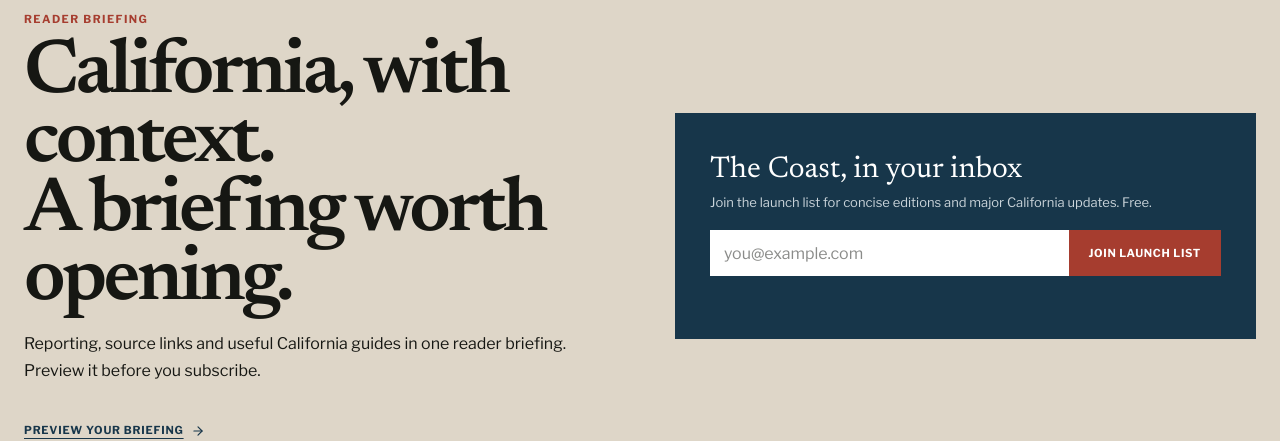
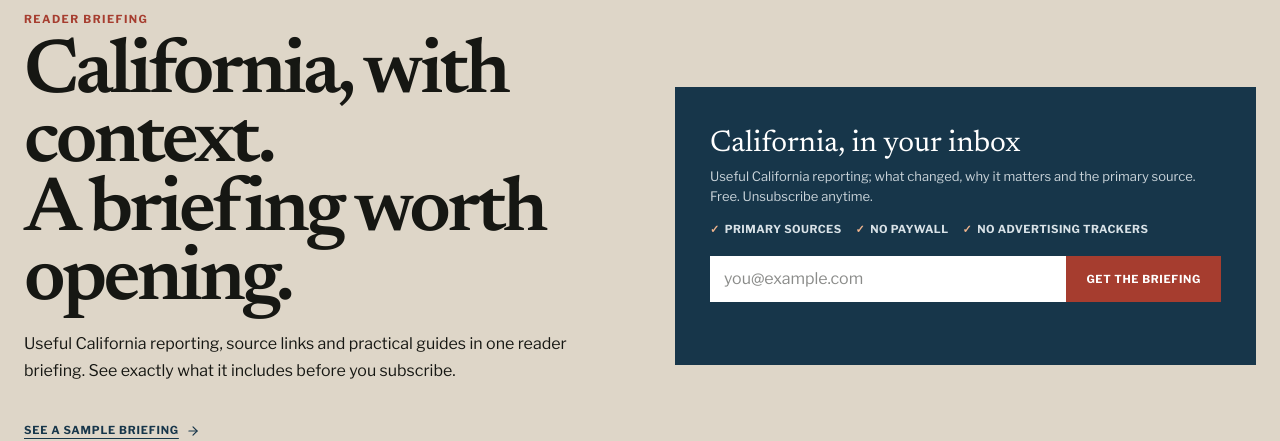
Before and after one commit to kylelangford9/golden-coast-journal, a Next.js app: page / in a window 1280 px wide. Shown: the part 1060-1501 px from the top of the page. Built offline with nearby package versions, Linux system fonts and the light colour scheme; no server answers.

Commit message:
Clarify the Journal briefing offer

```diff
--- a/app/article/[slug]/page.tsx
+++ b/app/article/[slug]/page.tsx
@@ -244,8 +244,8 @@ export default async function ArticlePage({ params }: ArticlePageProps) {
               California, clearly explained.
             </h2>
             <p>
-              Join the Journal’s launch list for concise editions; they are
-              free, with no advertising trackers.
+              Get the next briefing; concise California reporting,
+              primary-source links and no advertising trackers. Free.
             </p>
           </div>
           <NewsletterForm placement="article" articleSlug={article.slug} />
--- a/app/globals.css
+++ b/app/globals.css
@@ -240,6 +240,8 @@ button { color: inherit; }
 .newsletter-form { max-width: 620px; padding: 35px; background: var(--navy); color: white; }
 .newsletter-form label { font-family: var(--font-serif), Georgia, serif; font-size: 30px; }
 .newsletter-form > p { color: #cad4da; font-size: 13px; }
+.newsletter-assurances { display: flex; flex-wrap: wrap; gap: 7px 14px; margin: 15px 0 0; padding: 0; list-style: none; color: #d9e2e7; font-size: 11px; font-weight: 700; letter-spacing: .04em; text-transform: uppercase; }
+.newsletter-assurances li::before { content: '✓'; margin-right: 5px; color: #f1b58e; }
 .newsletter-form > div { display: flex; margin-top: 18px; }
 .newsletter-form input { flex: 1; min-width: 0; height: 46px; padding: 0 14px; border: 0; background: white; color: var(--ink); }
 .newsletter-form button { border: 0; background: var(--rust); color: white; padding: 0 20px; font-size: 11px; font-weight: 700; letter-spacing: .06em; text-transform: uppercase; }
--- a/app/page.tsx
+++ b/app/page.tsx
@@ -114,9 +114,9 @@ export default async function Home() {
               <br />
               A briefing worth opening.
             </h2>
-            <p style={{ maxWidth: '36rem', lineHeight: 1.7, margin: '14px 0' }}>Reporting, source links and useful California guides in one reader briefing. Preview it before you subscribe.</p>
+            <p style={{ maxWidth: '36rem', lineHeight: 1.7, margin: '14px 0' }}>Useful California reporting, source links and practical guides in one reader briefing. See exactly what it includes before you subscribe.</p>
             <Link className="briefing-preview-link" href="/briefing">
-              Preview your briefing <ArrowRight size={14} />
+              See a sample briefing <ArrowRight size={14} />
             </Link>
           </div>
           <NewsletterForm />
--- a/components/newsletter-form.tsx
+++ b/components/newsletter-form.tsx
@@ -47,8 +47,14 @@ export function NewsletterForm({
 
   const trackCheckpointOnce = useCallback(
     (
-      eventName: 'newsletter_form_viewed' | 'newsletter_intent_started',
-      analyticsName: 'Newsletter Form Viewed' | 'Newsletter Intent Started',
+      eventName:
+        | 'newsletter_form_viewed'
+        | 'newsletter_intent_started'
+        | 'newsletter_submit_attempted',
+      analyticsName:
+        | 'Newsletter Form Viewed'
+        | 'Newsletter Intent Started'
+        | 'Newsletter Submit Attempted',
     ) => {
       const context = articleSlug || placement;
       const key = `gcj_${eventName}_${context}`;
@@ -90,6 +96,12 @@ export function NewsletterForm({
   async function subscribe(event: SyntheticEvent<HTMLFormElement>) {
     event.preventDefault();
     const form = new FormData(event.currentTarget);
+    if (!form.get('website')) {
+      trackCheckpointOnce(
+        'newsletter_submit_attempted',
+        'Newsletter Submit Attempted',
+      );
+    }
     setState('loading');
     try {
       const response = await fetch('/api/newsletter', {
@@ -171,11 +183,16 @@ export function NewsletterForm({
 
   return (
     <form ref={formRef} className="newsletter-form" onSubmit={subscribe}>
-      <label htmlFor={emailId}>The Coast, in your inbox</label>
+      <label htmlFor={emailId}>California, in your inbox</label>
       <p>
-        Join the launch list for concise editions and major California updates.
-        Free.
+        Useful California reporting; what changed, why it matters and the
+        primary source. Free. Unsubscribe anytime.
       </p>
+      <ul className="newsletter-assurances" aria-label="Reader briefing promises">
+        <li>Primary sources</li>
+        <li>No paywall</li>
+        <li>No advertising trackers</li>
+      </ul>
       <div>
         <input
           id={emailId}
@@ -184,15 +201,16 @@ export function NewsletterForm({
           required
           placeholder="you@example.com"
           autoComplete="email"
-          onFocus={() =>
+          onChange={(event) => {
+            if (!event.currentTarget.value.trim()) return;
             trackCheckpointOnce(
               'newsletter_intent_started',
               'Newsletter Intent Started',
-            )
-          }
+            );
+          }}
         />
         <button type="submit" disabled={state === 'loading'}>
-          {state === 'loading' ? 'Joining…' : 'Join launch list'}
+          {state === 'loading' ? 'Saving…' : 'Get the briefing'}
         </button>
       </div>
       <input
@@ -204,8 +222,8 @@ export function NewsletterForm({
       />
       <output aria-live="polite">
         {state === 'created' &&
-          'Thanks; your address is saved for the launch edition.'}
-        {state === 'existing' && 'You’re already on the launch list.'}
+          'Thanks; your address is saved for the next briefing.'}
+        {state === 'existing' && 'You’re already on the reader list.'}
         {state === 'error' && 'We couldn’t add you just now. Please try again.'}
       </output>
       {state === 'created' && (
```
Also changed, not shown: 1 other file (tests, documents, lock files or other folders).
